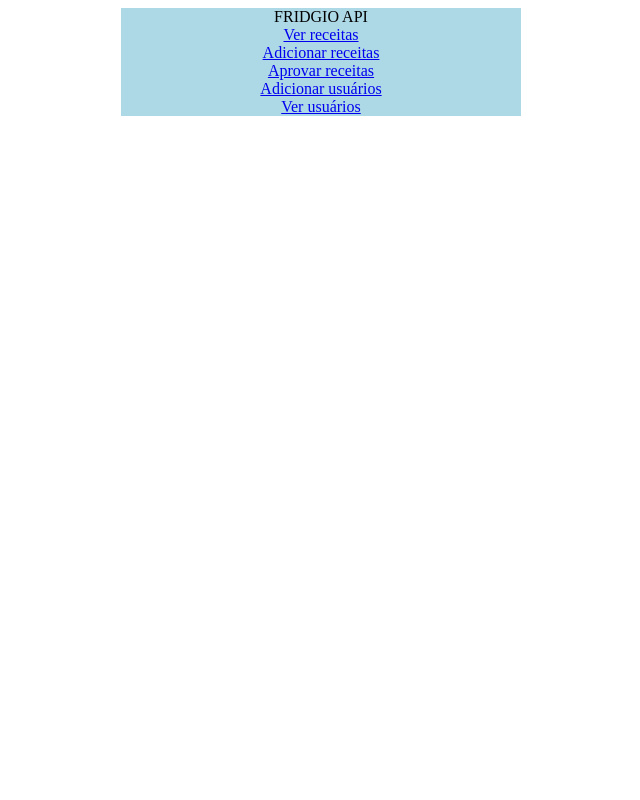
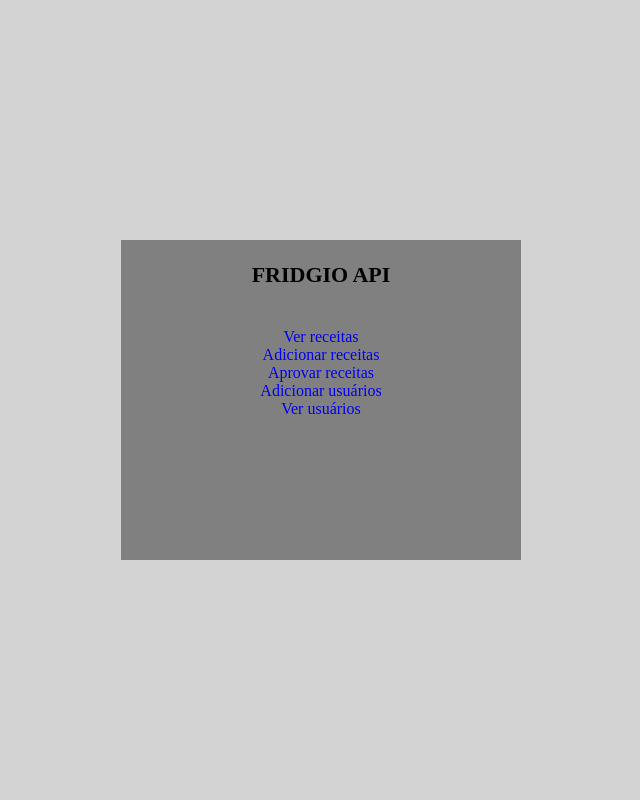
Before and after one commit to Brujao/fridgiopfc, a Node server app: page /api in a window 1280 px wide. Shown: the whole page, without its empty margins (319-959 px from the left). Run offline with Node 20, Linux system fonts and the light colour scheme; some libraries are stand-ins or nearby versions.

Commit message:
style api

```diff
--- a/css/api.css
+++ b/css/api.css
@@ -1,7 +1,17 @@
+body{
+  background-color: lightgray;
+}
 .container{
-width: 400px;
-margin-left: auto;
-margin-right: auto;
-text-align: center;
-background-color: lightblue;
+  height: 40vh;
+  width: 400px;
+  text-align: center;
+  position: absolute;
+  top: 50%;
+  left: 50%;
+  transform: translateX(-50%) translateY(-50%);
+  background-color: gray;
 }
+
+a{
+  text-decoration: none;
+}
--- a/views/api.html
+++ b/views/api.html
@@ -6,7 +6,7 @@
   </head>
   <body>
     <div class="container">
-      FRIDGIO API <br>
+      <p style="font-weight: bold; font-size: 22px;">FRIDGIO API</p> <br>
       <a href="/api/receitas">Ver receitas</a> <br>
       <a href="/api/receitas/add">Adicionar receitas</a> <br>
       <a href="/api/aprovacao">Aprovar receitas</a> <br>
```
